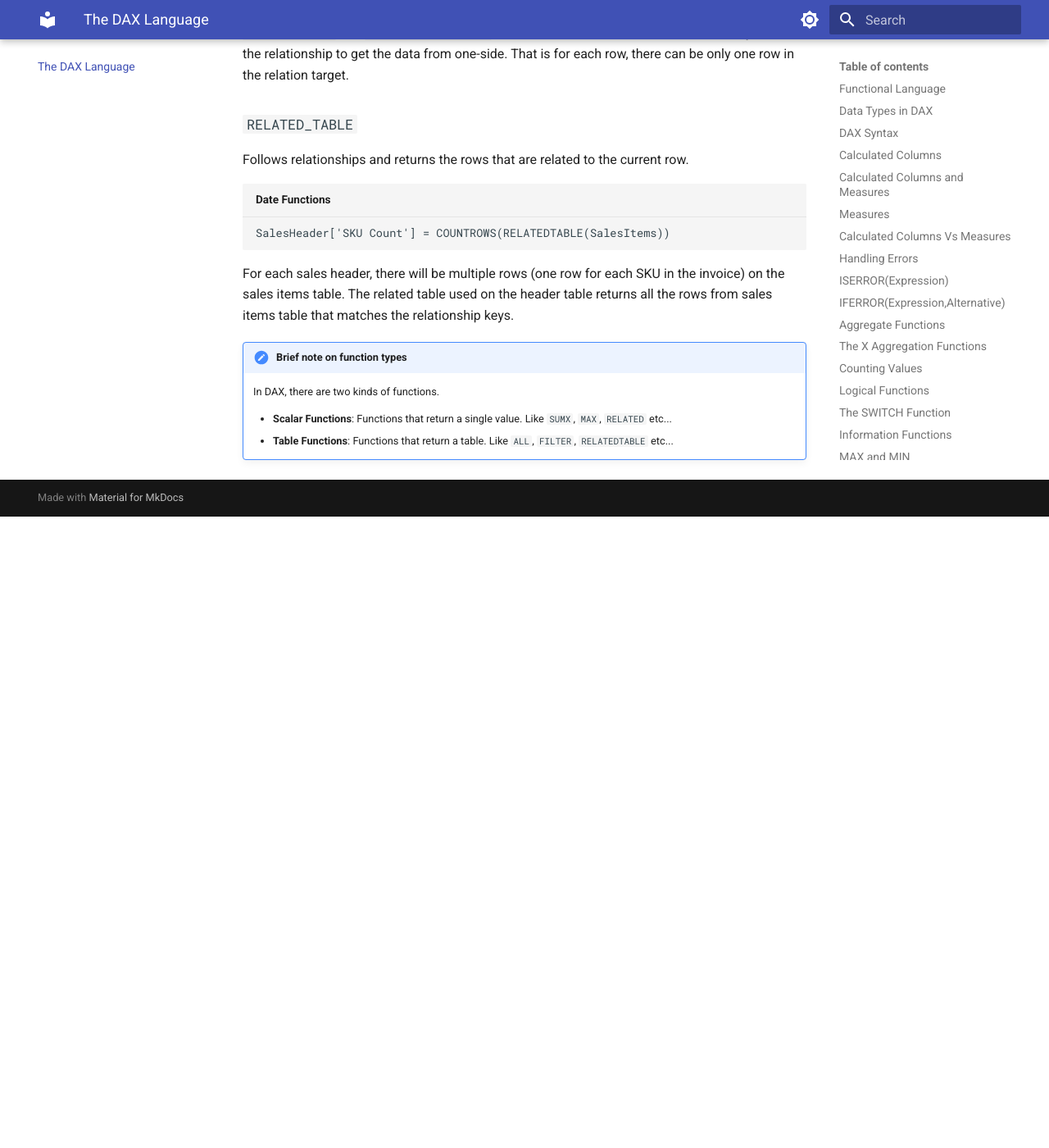
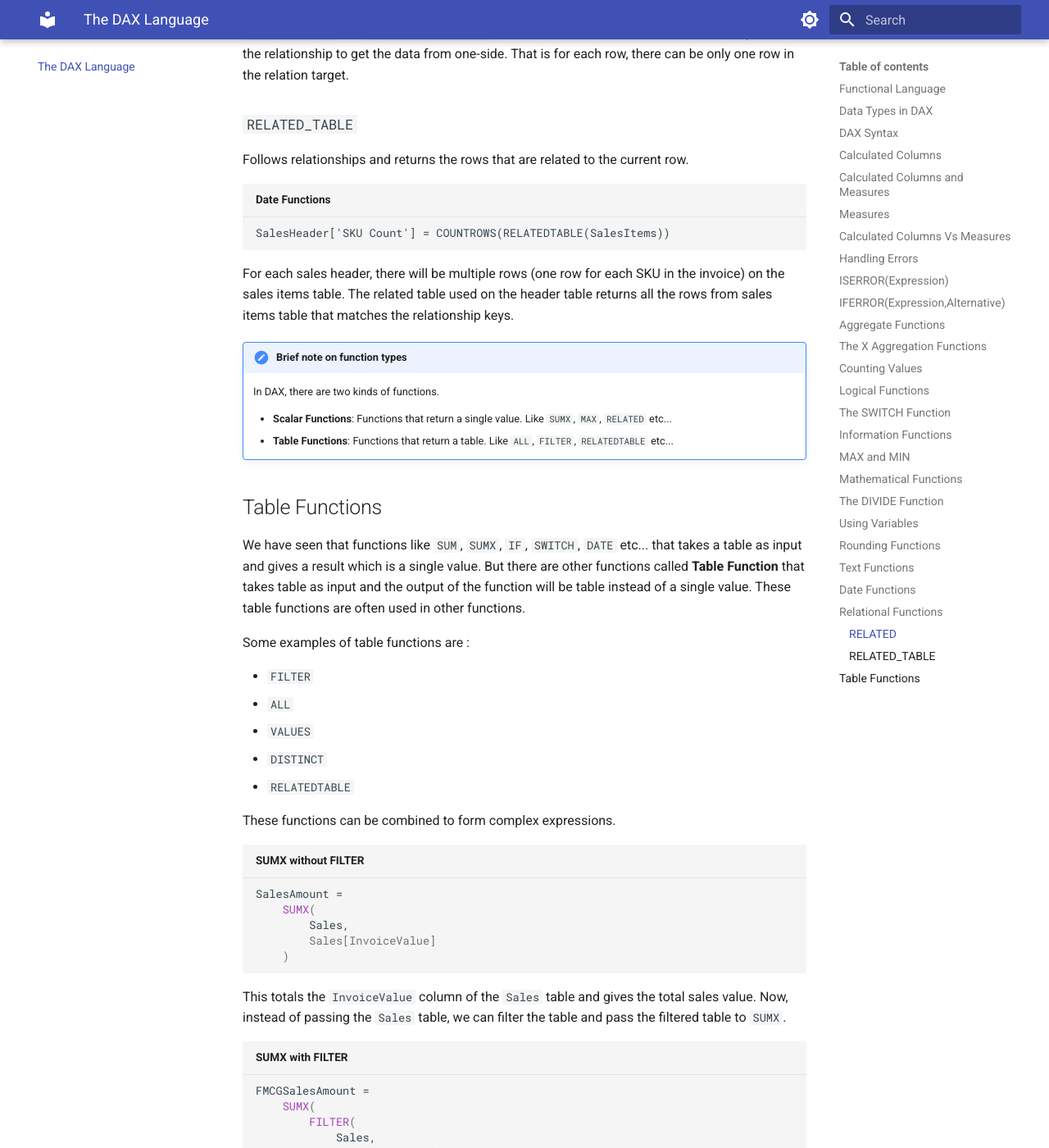
Before and after one commit to wheelocity/wow_learning, an MkDocs documentation site: the page built from docs/dax.md, in a window 1280 px wide and 1400 px high, scrolled down 13295 px. Shown: the whole window at 82% size. Built offline with MkDocs 1.6.1 and Material for MkDocs 9.7.7, drawn with Linux system fonts in a browser that asks for light colours; before the commit the page ends 13925 px from its top, so only the background shows below that; some of the changed text lies outside the part shown.

Commit message:
Added introduction to table functions...

````diff
--- a/docs/dax.md
+++ b/docs/dax.md
@@ -524,3 +524,53 @@ For each sales header, there will be multiple rows (one row for each SKU in the
 
     - **Scalar Functions**: Functions that return a single value. Like `SUMX`, `MAX`, `RELATED` etc...
     - **Table Functions**: Functions that return a table. Like `ALL`, `FILTER`, `RELATEDTABLE` etc...
+
+## Table Functions
+
+We have seen that functions like `SUM`, `SUMX`, `IF`, `SWITCH`, `DATE` etc... that takes a table as input and gives a result which is a single value. But there are other functions called **Table Function** that takes table as input and the output of the function will be table instead of a single value. These table functions are often used in other functions.
+
+Some examples of table functions are :
+
+- `FILTER`
+- `ALL`
+- `VALUES`
+- `DISTINCT`
+- `RELATEDTABLE`
+
+These functions can be combined to form complex expressions.
+
+```dax title="SUMX without FILTER"
+SalesAmount =
+    SUMX(
+        Sales,
+        Sales[InvoiceValue]
+    )
+```
+
+This totals the `InvoiceValue` column of the `Sales` table and gives the total sales value. Now, instead of passing the `Sales` table, we can filter the table and pass the filtered table to `SUMX`.
+
+```dax title="SUMX with FILTER"
+FMCGSalesAmount =
+    SUMX(
+        FILTER(
+            Sales,
+            Sales[Category]="FMCG"
+        ),
+        Sales[InvoiceValue]
+    )
+```
+
+In this case, Instead of `Sales`, we are inputing `FILTER(Sales,Sales[Category]="FMCG")` to SUMX. The result of `FILTER` is not a single value. It is an other table that is computed by filtering the `Sales` table based on the filter criteria. We can add as many filter conditions as we want using logical operators.
+
+
+```dax title="SUMX with FILTER"
+TrichyFMCGSalesAmount =
+    SUMX(
+        FILTER(
+            sales,
+            RELATED(products[category])="FMCG" &&
+            RELATED(terminals[district])="Trichy"
+        ),
+        sales[quantity] * sales[rate]
+    )
+```
````
Also changed, not shown: docs/lab1.md (+9 -6 lines), site/dax.html, site/search/search_index.json, 1 other file.
